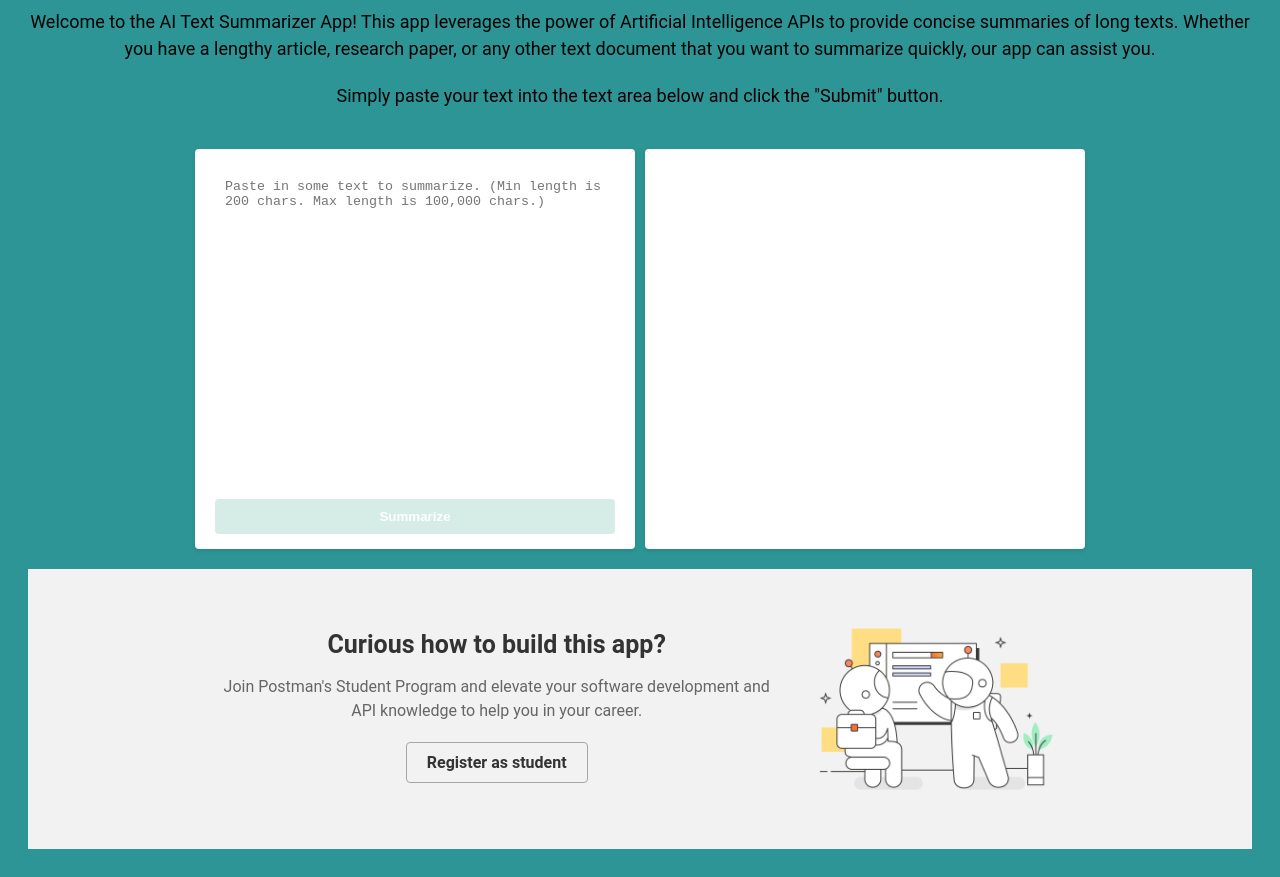
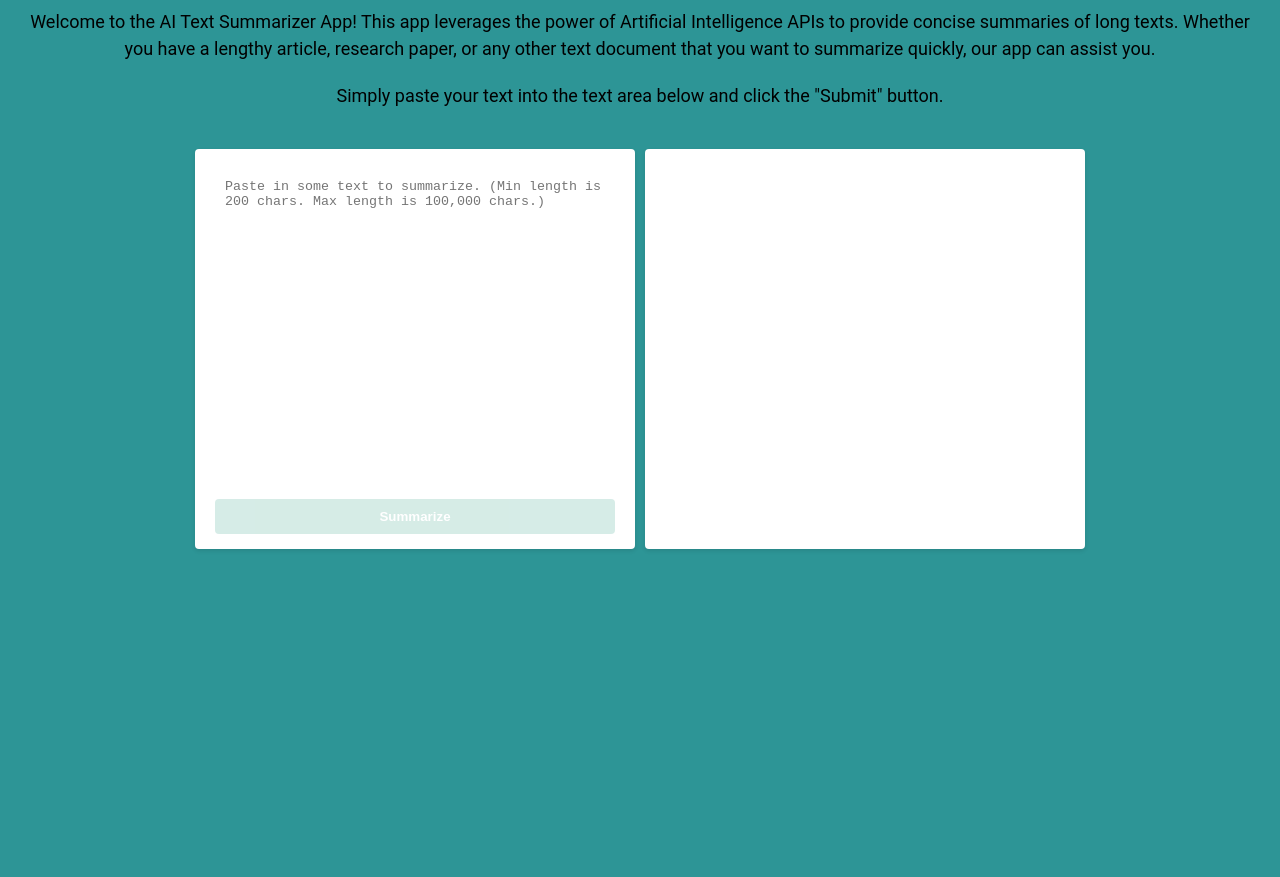
Before and after one commit to HemanthK-12/BriefyAI, a website: page index.html in a window 1280 px wide. Shown: the part 109-986 px from the top of the page. After the commit the page ends 800 px from the top, so only its background shows below. Drawn offline with Linux system fonts and the light colour scheme.

Commit message:
Update index.html

```diff
--- a/index.html
+++ b/index.html
@@ -22,16 +22,6 @@
       <textarea id="summary" name="summarized_text" placeholder="Summarized text will appear here"> </textarea>
       </div>
     </div>
-    <section class="cta-section">
-      <div class="cta-content">
-        <div class="cta-text">
-        <h2>Curious how to build this app?</h2>
-        <p>Join Postman's Student Program and elevate your software development and API knowledge to help you in your career.</p>
-          <a href="https://www.postman.com/student-program/student-expert/?utm_campaign=CGC&utm_medium=referral&utm_source=internal&utm_term=pbl-skilljar&utm_content=pbl_summariser_app" class="cta-button" target="_blank" rel="noopener nofollow">Register as student</a>
-        </div>
-        <img src="learning.png"></img>
-      </div>
-    </section>
     <script src="script.js"></script><!--important for this to be at the end as it'llallow
                             the others to load>
   </body>
```
